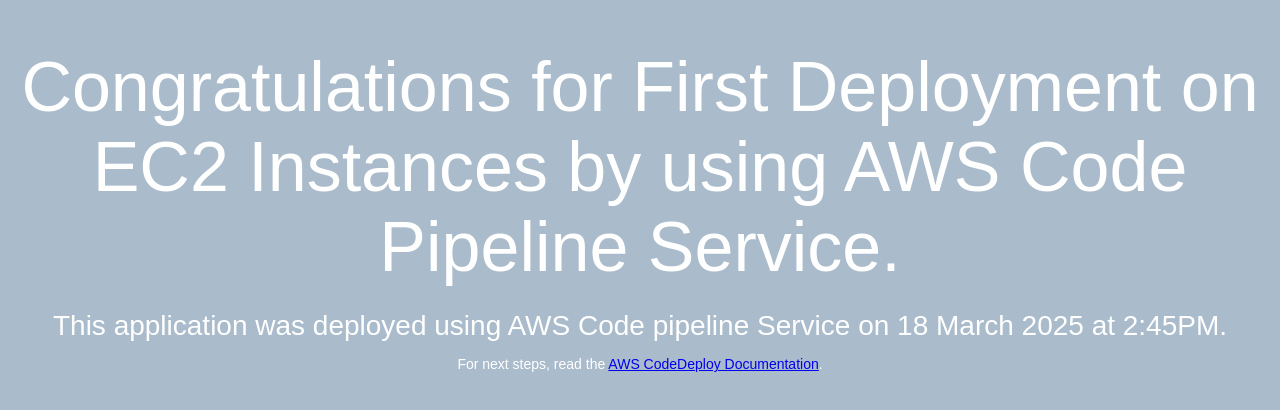
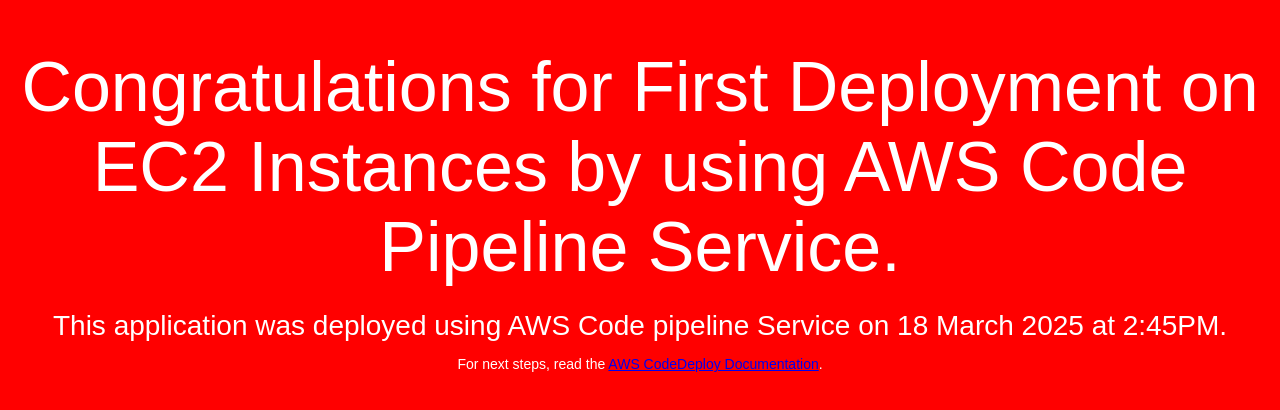
Before and after one commit to avinashbundela1987/intuit, a plain HTML site: page index.html in a window 1280 px wide. Drawn offline with Linux system fonts and the light colour scheme.

Commit message:
my 3rd commit for the day

```diff
--- a/index.html
+++ b/index.html
@@ -6,7 +6,7 @@
   <style>
     body {
       color: #ffffff;
-      background-color: #AABBCC;
+      background-color: #FF0000;
       font-family: Arial, sans-serif;
       font-size: 14px;
     }
```
